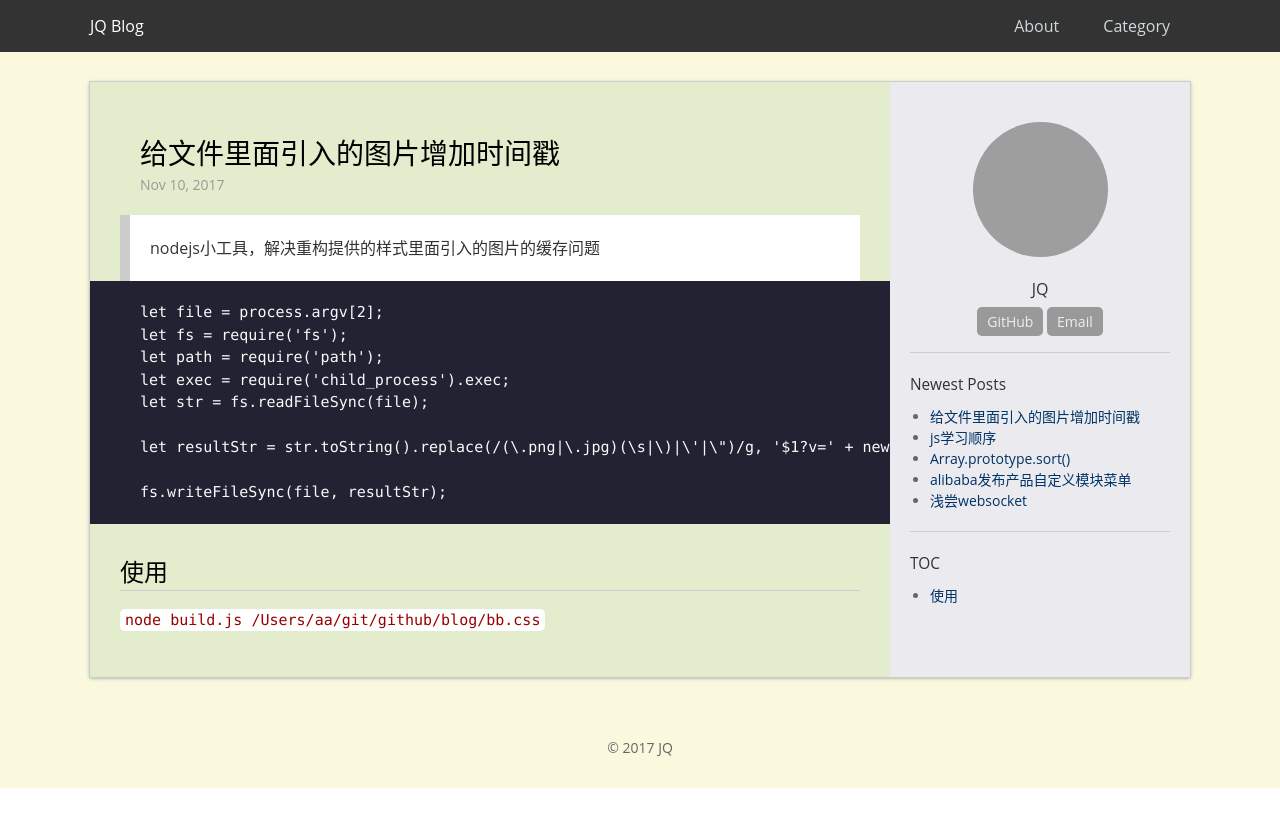
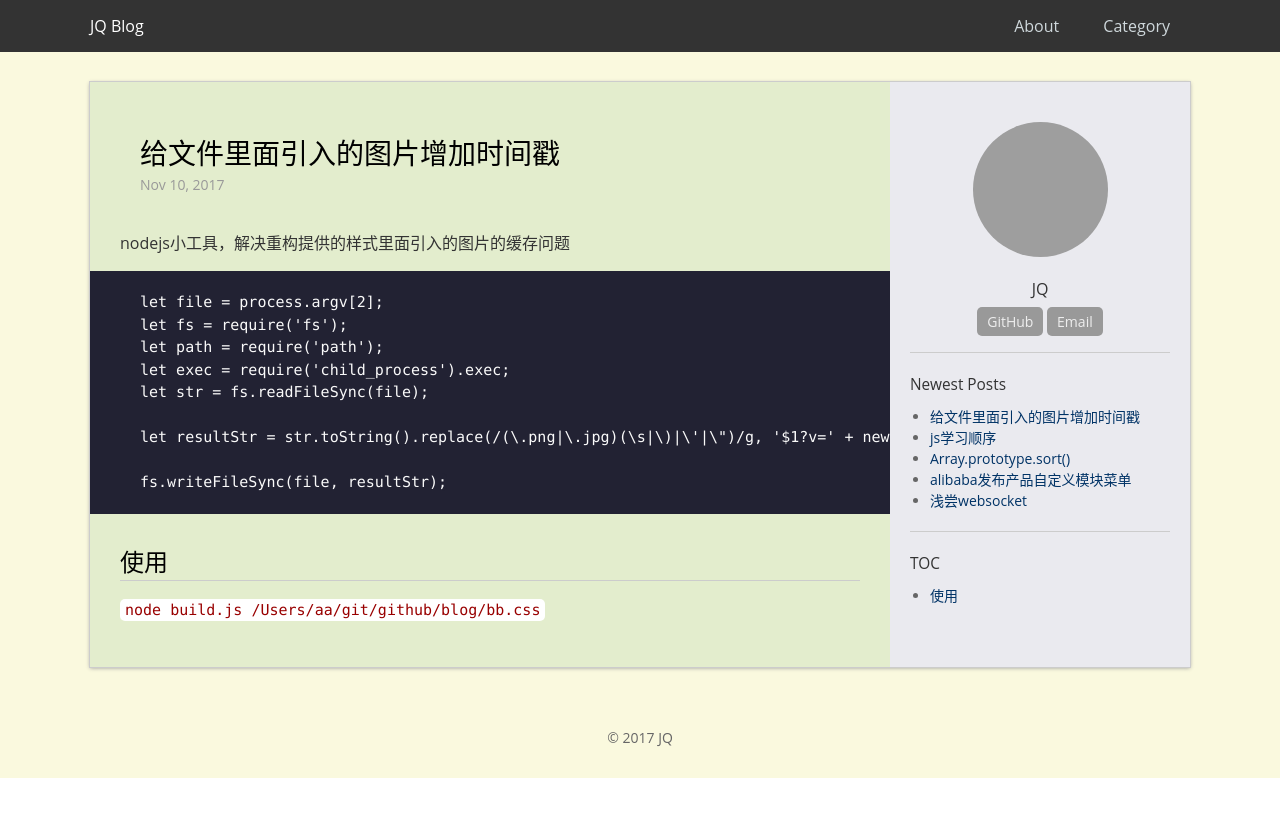
Before and after one commit to jqroom/jqroom.com, a Jekyll site: the page built from docs/_posts/2017-11-10-techstack-nodejs-imgaddversion.md, in a window 1280 px wide. Shown: the top 827 px of the page. Built offline with Jekyll 4.4.1, drawn with Linux system fonts in a browser that asks for light colours; grey boxes are pictures that could not be loaded.

Commit message:
add: 添加新文章

````diff
--- a/docs/_posts/2017-11-10-techstack-nodejs-imgaddversion.md
+++ b/docs/_posts/2017-11-10-techstack-nodejs-imgaddversion.md
@@ -6,7 +6,7 @@ categories: techstack
 permalink: /techstack/nodejs/20171110/imgaddversion
 ---
 
-> nodejs小工具，解决重构提供的样式里面引入的图片的缓存问题
+nodejs小工具，解决重构提供的样式里面引入的图片的缓存问题
 
 ```
 let file = process.argv[2];
````
